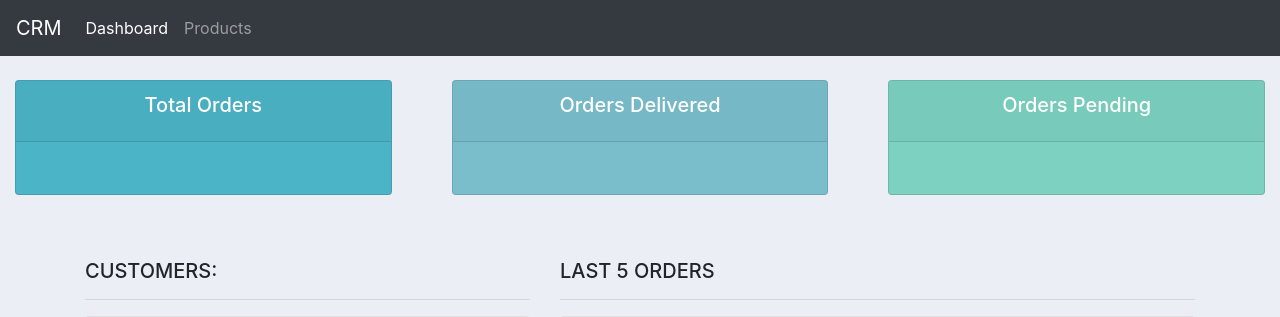
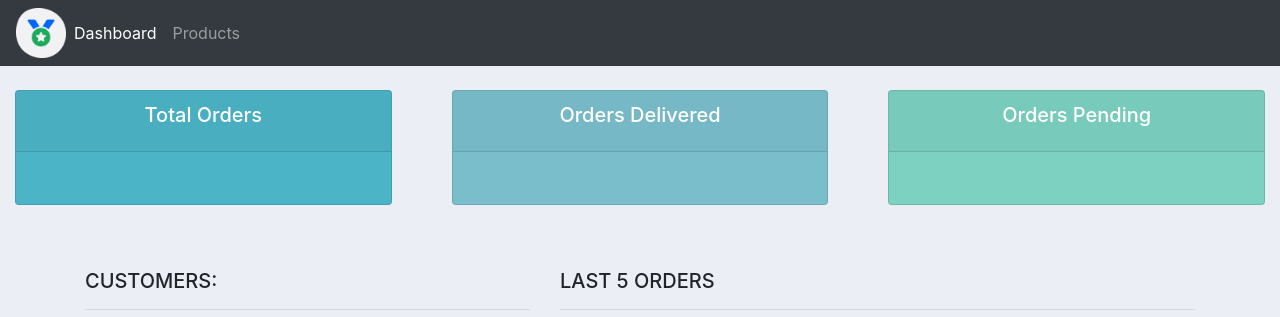
Before and after one commit to isrt09/CRM-Apps-using-Django, a Django app: page / in a window 1280 px wide. Shown: the top 317 px of the page. Run offline with Django 3.2, Linux system fonts and the light colour scheme; some libraries are stand-ins or nearby versions.

Commit message:
Static & Images files configuration

```diff
--- a/CRM/CRM/settings.py
+++ b/CRM/CRM/settings.py
@@ -119,3 +119,9 @@ USE_TZ = True
 # https://docs.djangoproject.com/en/3.0/howto/static-files/
 
 STATIC_URL = '/static/'
+
+MEDIA_URL = '/media/'
+
+STATICFILES_DIRS = [
+    os.path.join(BASE_DIR, "static")
+]
--- a/CRM/accounts/templates/accounts/main.html
+++ b/CRM/accounts/templates/accounts/main.html
@@ -1,33 +1,11 @@
+{% load static %}
 <!DOCTYPE html>
 <html lang="en">
 <head>
 	<meta charset="UTF-8">
 	<title>CRM</title>
 	<link rel="stylesheet" href="https://stackpath.bootstrapcdn.com/bootstrap/4.5.0/css/bootstrap.min.css" integrity="sha384-9aIt2nRpC12Uk9gS9baDl411NQApFmC26EwAOH8WgZl5MYYxFfc+NcPb1dKGj7Sk" crossorigin="anonymous">
-	<style>
-
-		#logo{
-		}
-
-		body{
-			background-color: #ebeff5;
-		}
-
-
-		#total-orders{
-			background-color: #4cb4c7;
-		}
-
-
-		#orders-delivered{
-			background-color: #7abecc;
-		}
-
-		#orders-pending{
-			background-color: #7CD1C0;
-		}
-
-	</style>
+	<link rel="stylesheet" href="{% static '/css/main.css' %}">
 </head>
 <body>
 	{% include 'accounts/navbar.html' %}
--- a/CRM/accounts/templates/accounts/navbar.html
+++ b/CRM/accounts/templates/accounts/navbar.html
@@ -1,5 +1,6 @@
+{% load static %}
 <nav class="navbar navbar-expand-lg navbar-dark bg-dark">
-  <a class="navbar-brand" href="#">CRM</a>
+  <img src="{% static 'images/logo.png' %}" alt="" width="50px">
   <button class="navbar-toggler" type="button" data-toggle="collapse" data-target="#navbarNavAltMarkup" aria-controls="navbarNavAltMarkup" aria-expanded="false" aria-label="Toggle navigation">
     <span class="navbar-toggler-icon"></span>
   </button>
--- /dev/null
+++ b/CRM/static/css/main.css
@@ -0,0 +1,21 @@
+#logo{
+		}
+
+		body{
+			background-color: #ebeff5;
+		}
+
+
+		#total-orders{
+			background-color: #4cb4c7;
+		}
+
+
+		#orders-delivered{
+			background-color: #7abecc;
+		}
+
+		#orders-pending{
+			background-color: #7CD1C0;
+		}
+}
```
Also changed, not shown: CRM/static/images/logo.png (added).
